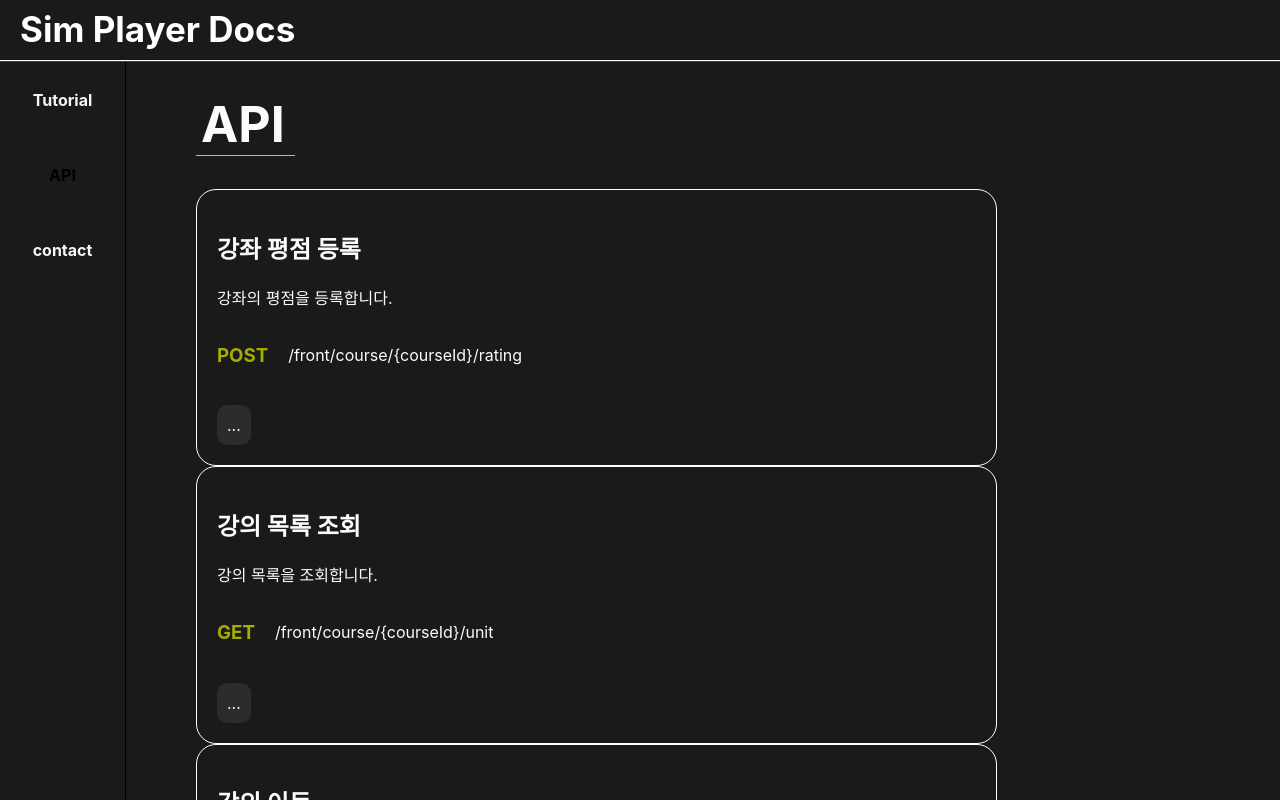
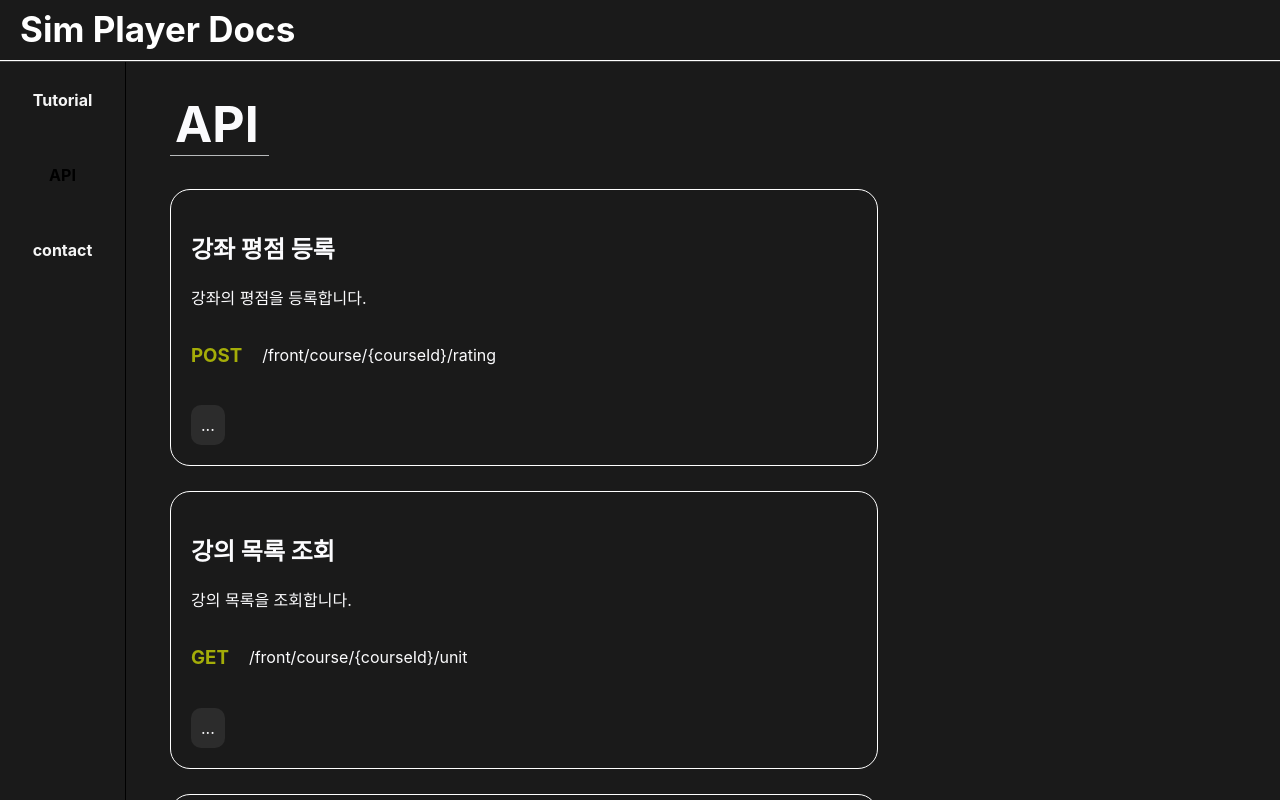
Before and after one commit to Jaeheon-Sim/simplayer_apidocs, a React (Create React App) app: page / in a window 1280 px wide. Both pictures are taken after a click on the element "API". Shown: the top 800 px of the page. Built offline with nearby package versions, Linux system fonts and the light colour scheme.

Commit message:
feat(#src/components/Body): sideBar fixed

```diff
--- a/src/components/Body.jsx
+++ b/src/components/Body.jsx
@@ -7,7 +7,7 @@ import { MenuAtom } from "../atom";
 const Div = styled.div``;
 const BodyWrapper = styled(Div)`
   padding-top: 0px;
-  padding-left: 70px;
+  padding-left: 170px;
   color: #fbfbfd;
   width: 100%;
 `;
--- a/src/components/Sample.jsx
+++ b/src/components/Sample.jsx
@@ -2,9 +2,7 @@ import styled from "styled-components";
 
 const Div = styled.div``;
 
-const Wrapper = styled(Div)`
-   ;
-`;
+const Wrapper = styled(Div)``;
 
 const Title = styled.h1`
   font-size: 50px;
@@ -28,8 +26,9 @@ const ContentBox = styled.div`
 `;
 
 const MethodBox = styled.div`
+  margin-bottom: 25px;
   border: 1px solid white;
-  width: 70%;
+  width: 60%;
   padding: 20px;
   border-radius: 20px;
 `;
--- a/src/components/SideBar.jsx
+++ b/src/components/SideBar.jsx
@@ -9,6 +9,7 @@ const Div = styled.div`
 `;
 
 const NavBar = styled(Div)`
+  position: fixed;
   margin-top: 2px;
   width: 125px;
   flex-direction: column;
```
